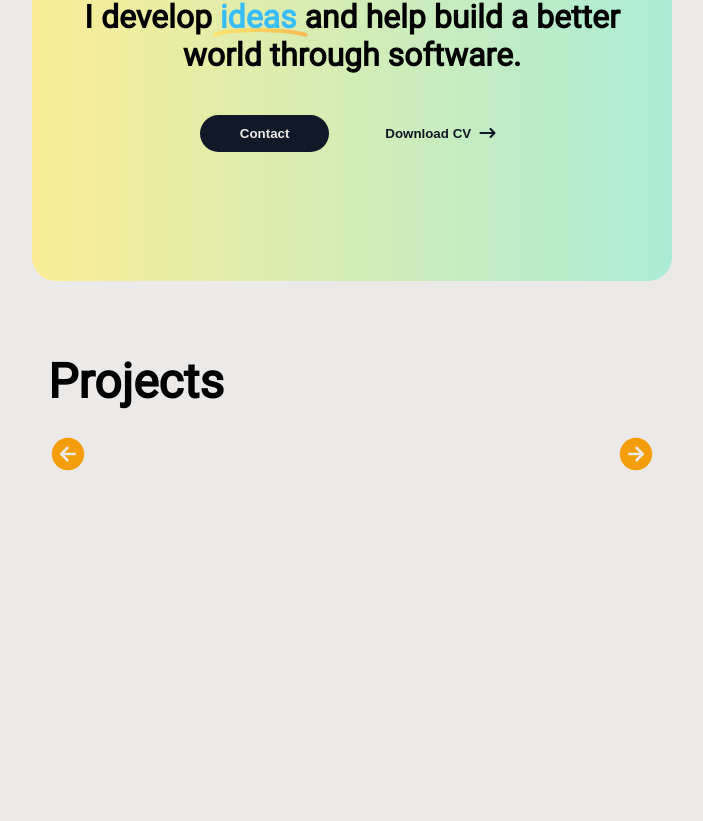
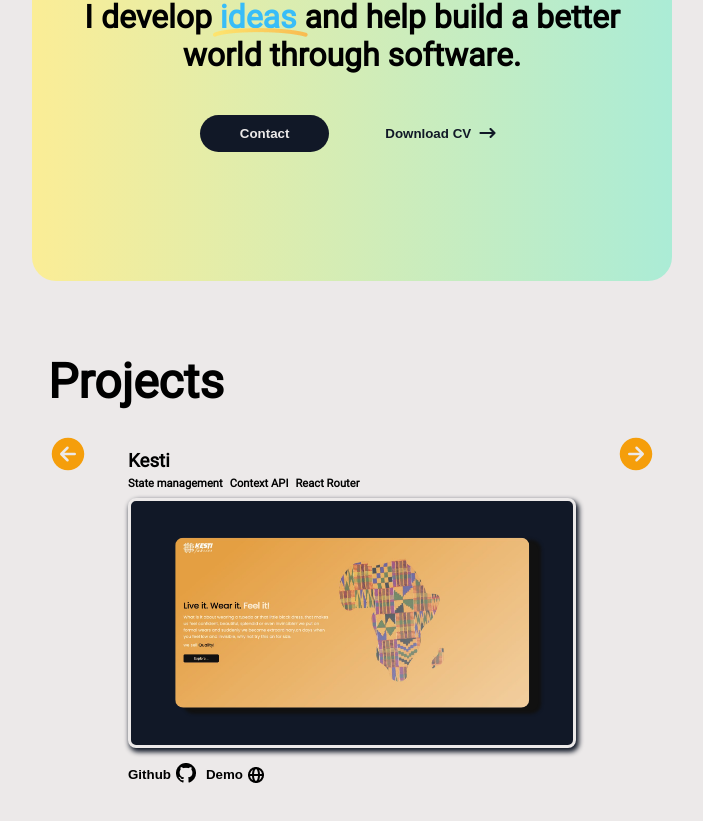
Before and after one commit to Delz-create/PortWork, a React (Create React App) app: page / in a window 1280 px wide. Shown: the part 437-1258 px from the top of the page, without its empty margins (288-991 px from the left). Built offline with nearby package versions, Linux system fonts and the light colour scheme.

Commit message:
Update index.css

```diff
--- a/src/index.css
+++ b/src/index.css
@@ -202,7 +202,7 @@ span::after {
   color: var(--yellow);
   cursor: pointer;
 }
-.project-grid {
+/* .project-grid {
   position: relative;
   width: 100%;
   overflow: visible;
@@ -219,7 +219,7 @@ span::after {
 }
 .projects.active {
   opacity: 1;
-}
+} */
 .title h3 {
   margin: 0 0 0.3rem 0;
 }
@@ -296,10 +296,12 @@ span::after {
 }
 
 .projects {
-  flex: 0 0 100%;
+  min-width: 100%;
+  flex-shrink: 0;
   padding: 1rem;
   box-sizing: border-box;
 }
+
 
 /* About */
 .about {
```
